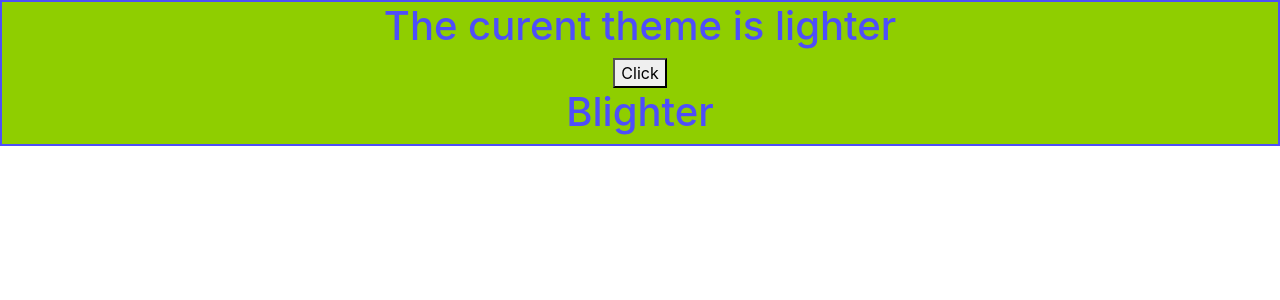
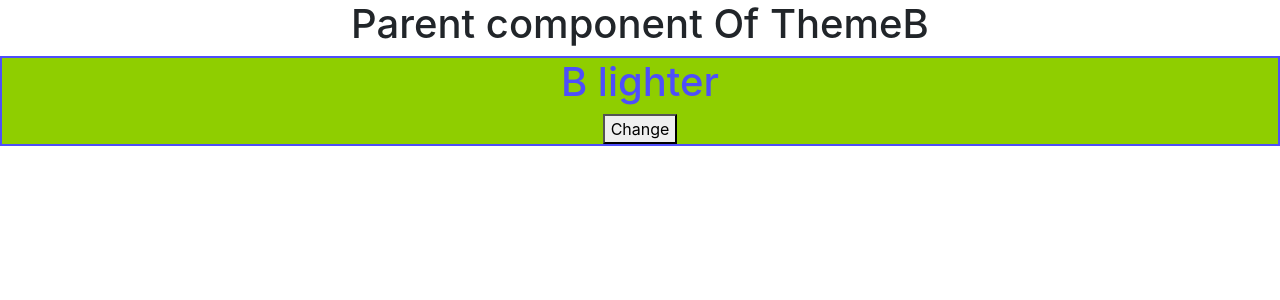
Before and after one commit to mah-esh-arjan/Test-Project, a React (Create React App) app: page / in a window 1280 px wide. Shown: the top 300 px of the page. Built offline with nearby package versions, Linux system fonts and the light colour scheme; the HTML template or start-up script is replaced by a standard one.

Commit message:
Use Context for Prop drilling in context

```diff
--- a/src/UsingContext/ThemeContext/ThemeA.js
+++ b/src/UsingContext/ThemeContext/ThemeA.js
@@ -2,13 +2,12 @@ import { useState } from "react";
 import ThemeB from "./ThemeB";
 import './ThemeContext.css';
 
-const ThemeA = ({click,theme}) => {
+const ThemeA = () => {
 
     return (
-        <div className={theme}>
-        <h1> The curent theme is {theme}</h1>
-        <button onClick={click}> Click</button>
-        <ThemeB theme={theme}/>
+        <div>
+        <h1>Parent component Of ThemeB</h1>
+        <ThemeB />
 
         </div>
     )
--- a/src/UsingContext/ThemeContext/ThemeB.js
+++ b/src/UsingContext/ThemeContext/ThemeB.js
@@ -1,11 +1,16 @@
-import { useState } from "react";
+import { useState, useContext } from "react";
+import './ThemeContext.css';
 
-const ThemeB = ({theme}) => {
+import { ThemeContextState } from "./ThemeContext";
+
+const ThemeB = () => {
+    const {theme , handleThemeClick} = useContext(ThemeContextState)
 
     return (
-        <>
-        <h1> B{theme}</h1>
-        </>
+        <div className={theme}>
+        <h1> B {theme}</h1>
+        <button onClick={handleThemeClick}>Change</button>
+        </div>
     )
 }
 
--- a/src/UsingContext/ThemeContext/ThemeContext.css
+++ b/src/UsingContext/ThemeContext/ThemeContext.css
@@ -2,10 +2,12 @@
     background-color: #8fce00;
     border: 2px solid;
     color: rgb(78, 78, 250);
+    margin: 0 auto 20px;
 }
 
 .darker {
     background-color: rgb(36, 35, 35);
     border: 2px solid white;
     color: whitesmoke;
+    margin: 0 auto 20px;
 }
--- a/src/UsingContext/ThemeContext/ThemeContext.js
+++ b/src/UsingContext/ThemeContext/ThemeContext.js
@@ -1,5 +1,7 @@
-import { useState } from "react";
+import { useState, createContext } from "react";
 import ThemeA from "./ThemeA";
+
+export const ThemeContextState = createContext()
 
 const ThemeContext = () => {
 
@@ -11,9 +13,9 @@ const ThemeContext = () => {
     }
 
     return (
-        <>
-        <ThemeA click = {handleThemeClick} theme ={theme} />
-        </>
+        <ThemeContextState.Provider value={{theme, handleThemeClick}} >
+        <ThemeA />
+        </ThemeContextState.Provider>
     )
 }
 
```
